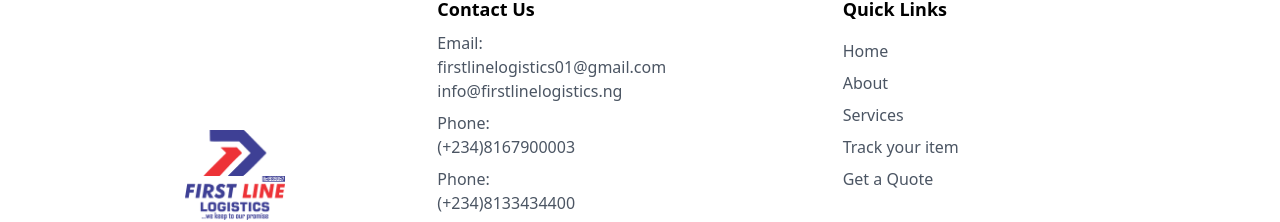
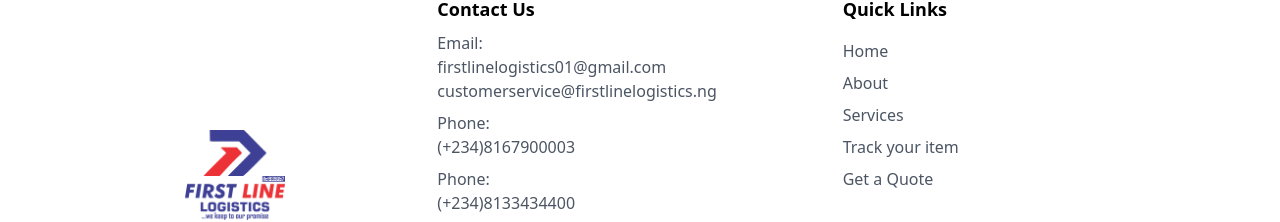
Before and after one commit to wulzymart/fll-website, a Next.js app: page /quotation in a window 1280 px wide. Shown: the part 1255-1477 px from the top of the page. Built offline with nearby package versions, Linux system fonts and the light colour scheme; no server answers.

Commit message:
editted contact email

```diff
--- a/src/components/Footer.jsx
+++ b/src/components/Footer.jsx
@@ -23,8 +23,11 @@
               <a className="block" href="mailto:firstlinelogistics01@gmail.com">
                 firstlinelogistics01@gmail.com
               </a>
-              <a className="mr-0" href="mailto:info@firstlinelogistics.ng">
-                info@firstlinelogistics.ng
+              <a
+                className="mr-0"
+                href="mailto:customerservice@firstlinelogistics.ng"
+              >
+                customerservice@firstlinelogistics.ng
               </a>
             </p>
             <p className="text-gray-600 mb-2">
--- a/src/pages/contact.jsx
+++ b/src/pages/contact.jsx
@@ -38,8 +38,11 @@
             <a className="mr-0" href="mailto:firstlinelogistics01@gmail.com">
               firstlinelogistics01@gmail.com
             </a>
-            <a className="mr-0" href="mailto:info@firstlinelogistics.ng">
-              info@firstlinelogistics.ng
+            <a
+              className="mr-0"
+              href="mailto:customerservice@firstlinelogistics.ng"
+            >
+              customerservice@firstlinelogistics.ng
             </a>
           </p>
         </div>
```
